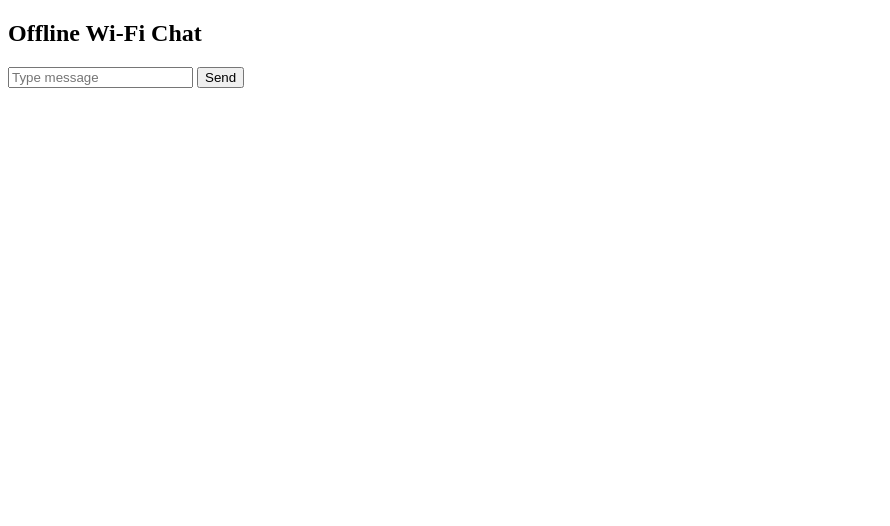
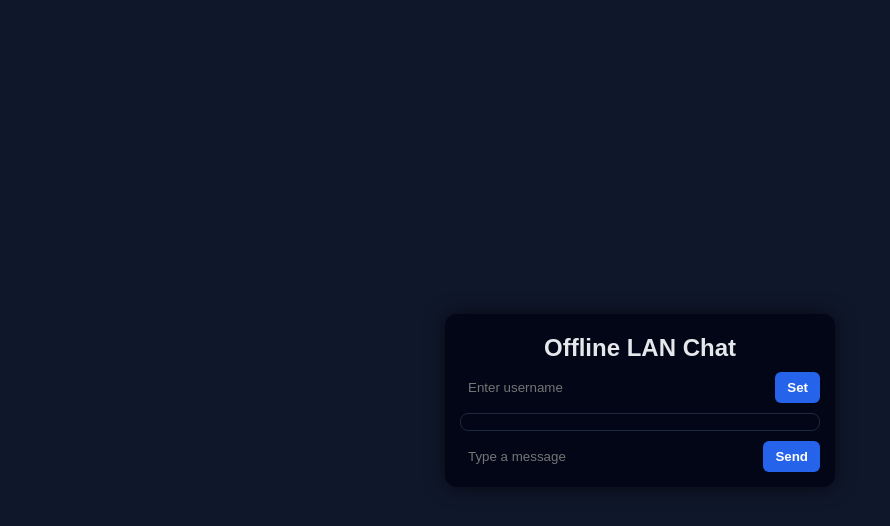
Before and after one commit to JaydenLeonDsouza/offline-lan-chat-app, a website: page public/index.html in a window 1280 px wide. Shown: the whole page, without its empty margins (0-890 px from the left). Drawn offline with nearby package versions, Linux system fonts and the light colour scheme; no server answers.

Commit message:
Enhance chat app with username input and styles
Updated the chat application to include username functionality and improved styling.

```diff
--- a/public/index.html
+++ b/public/index.html
@@ -1,31 +1,143 @@
 <!DOCTYPE html>
-<html>
+<html lang="en">
 <head>
-  <title>Local Chat</title>
+  <meta charset="UTF-8" />
+  <title>Offline LAN Chat</title>
+
+  <style>
+    body {
+      font-family: Arial, sans-serif;
+      background: #0f172a;
+      color: #e5e7eb;
+      display: flex;
+      justify-content: center;
+      align-items: center;
+      height: 100vh;
+      margin: 0;
+    }
+
+    .chat-box {
+      background: #020617;
+      width: 360px;
+      border-radius: 12px;
+      padding: 15px;
+      display: flex;
+      flex-direction: column;
+      box-shadow: 0 0 20px rgba(0,0,0,0.6);
+    }
+
+    h2 {
+      text-align: center;
+      margin: 5px 0 10px;
+    }
+
+    #chat {
+      list-style: none;
+      padding: 0;
+      margin: 0;
+      flex: 1;
+      overflow-y: auto;
+      border: 1px solid #1e293b;
+      border-radius: 8px;
+      padding: 8px;
+    }
+
+    #chat li {
+      margin-bottom: 6px;
+      padding: 6px 8px;
+      background: #020617;
+      border-radius: 6px;
+      font-size: 14px;
+    }
+
+    .controls {
+      display: flex;
+      gap: 6px;
+      margin-top: 10px;
+    }
+
+    input {
+      flex: 1;
+      padding: 8px;
+      border-radius: 6px;
+      border: none;
+      outline: none;
+      background: #020617;
+      color: white;
+    }
+
+    button {
+      padding: 8px 12px;
+      border-radius: 6px;
+      border: none;
+      cursor: pointer;
+      background: #2563eb;
+      color: white;
+      font-weight: bold;
+    }
+
+    button:hover {
+      background: #1d4ed8;
+    }
+
+    .username {
+      display: flex;
+      gap: 6px;
+      margin-bottom: 10px;
+    }
+  </style>
 </head>
+
 <body>
-  <h2>Offline Wi-Fi Chat</h2>
+  <div class="chat-box">
+    <h2>Offline LAN Chat</h2>
 
-  <input id="msg" placeholder="Type message">
-  <button onclick="send()">Send</button>
+    <div class="username">
+      <input id="username" placeholder="Enter username">
+      <button onclick="setUsername()">Set</button>
+    </div>
 
-  <ul id="chat"></ul>
+    <ul id="chat"></ul>
+
+    <div class="controls">
+      <input id="msg" placeholder="Type a message">
+      <button onclick="send()">Send</button>
+    </div>
+  </div>
 
   <script src="/socket.io/socket.io.js"></script>
   <script>
     const socket = io();
     const chat = document.getElementById("chat");
 
-    function send() {
-      const msg = document.getElementById("msg").value;
-      socket.emit("message", msg);
-      document.getElementById("msg").value = "";
+    let currentUsername = "Anonymous";
+
+    function setUsername() {
+      const name = document.getElementById("username").value.trim();
+      if (name) {
+        currentUsername = name;
+      }
     }
 
-    socket.on("message", (msg) => {
+    function send() {
+      const input = document.getElementById("msg");
+      const message = input.value.trim();
+
+      if (message === "") return;
+
+      socket.emit("message", {
+        user: currentUsername,
+        text: message
+      });
+
+      input.value = "";
+    }
+
+    socket.on("message", (data) => {
       const li = document.createElement("li");
-      li.innerText = msg;
+      li.innerHTML = `<strong>${data.user}:</strong> ${data.text}`;
       chat.appendChild(li);
+      chat.scrollTop = chat.scrollHeight;
     });
   </script>
 </body>
```
